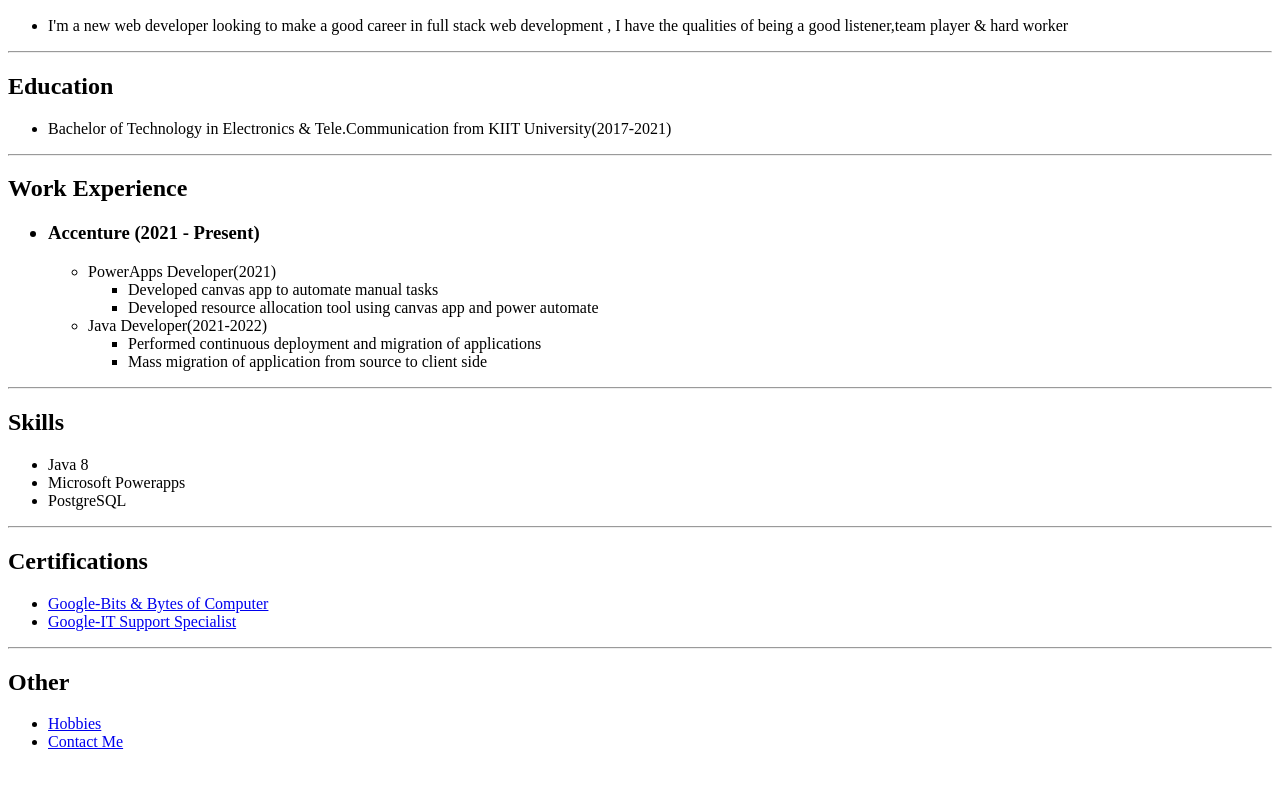
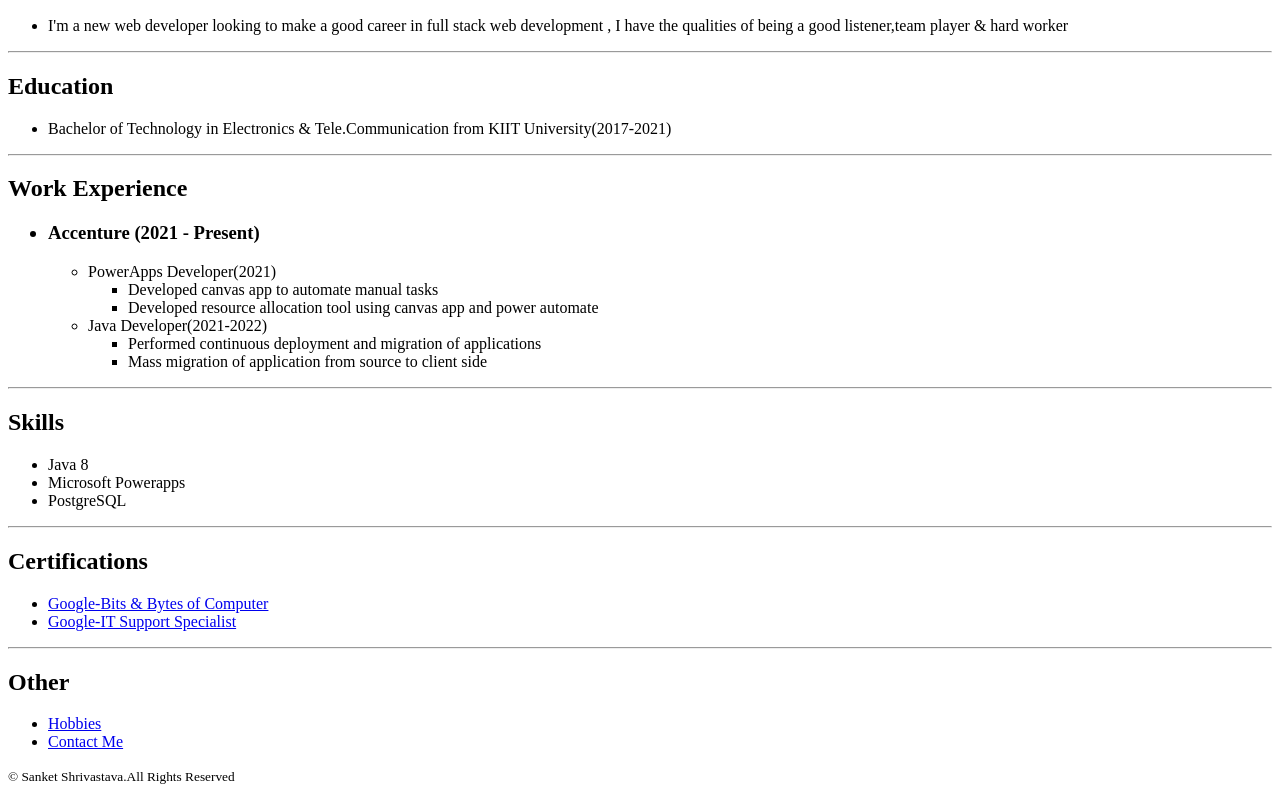
Before and after one commit to clutchmachine-11/Capstone-Portfolio, a plain HTML site: page index.html in a window 1280 px wide. Shown: the part 384-1177 px from the top of the page. Before the commit the page ends 1151 px from the top, so only its background shows below. Drawn offline with Linux system fonts and the light colour scheme.

Commit message:
Updated footer

```diff
--- a/index.html
+++ b/index.html
@@ -52,5 +52,10 @@
         <li><a href="./Hobbies.html">Hobbies</a></li>
         <li><a href="./Contact.html">Contact Me</a></li>
     </ul>
+    <footer>
+        <small>
+            © Sanket Shrivastava.All Rights Reserved
+        </small>
+    </footer>
 </body>
 </html>
```
